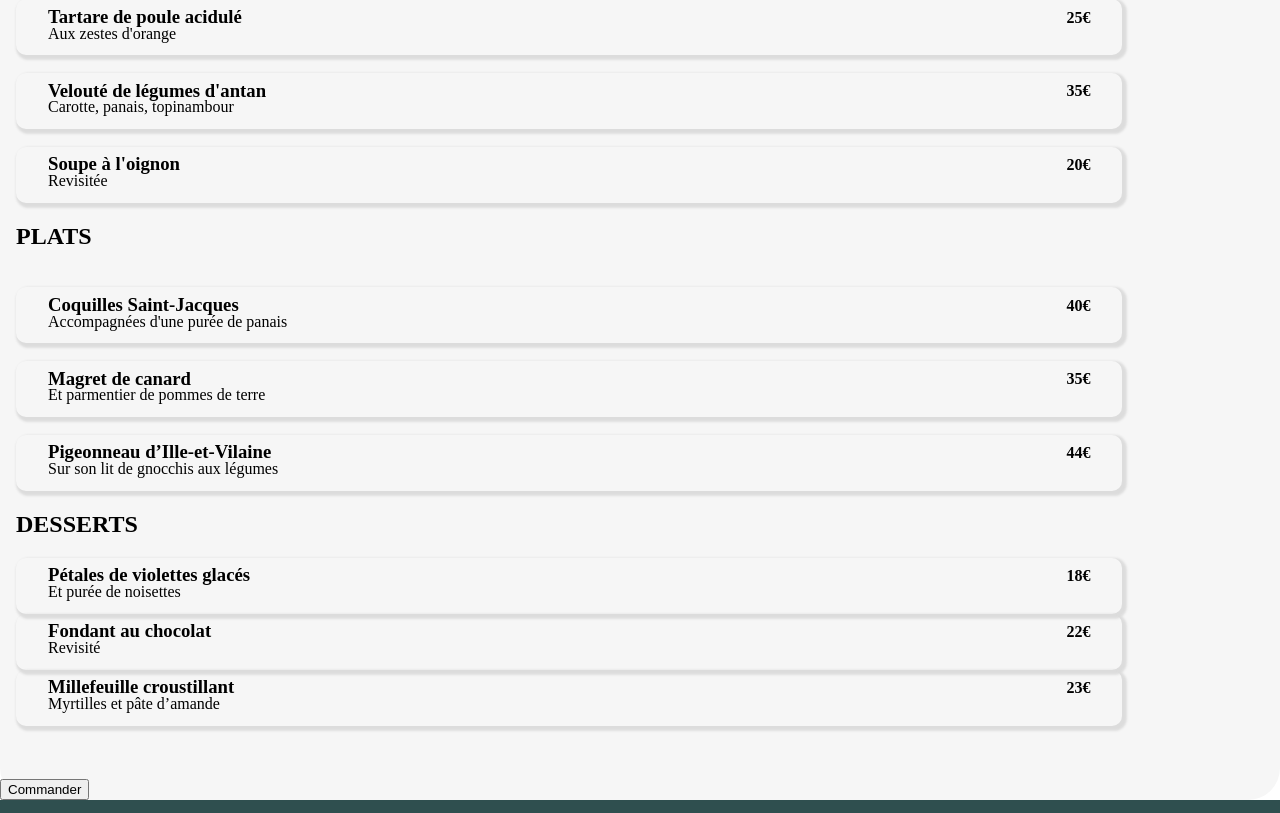
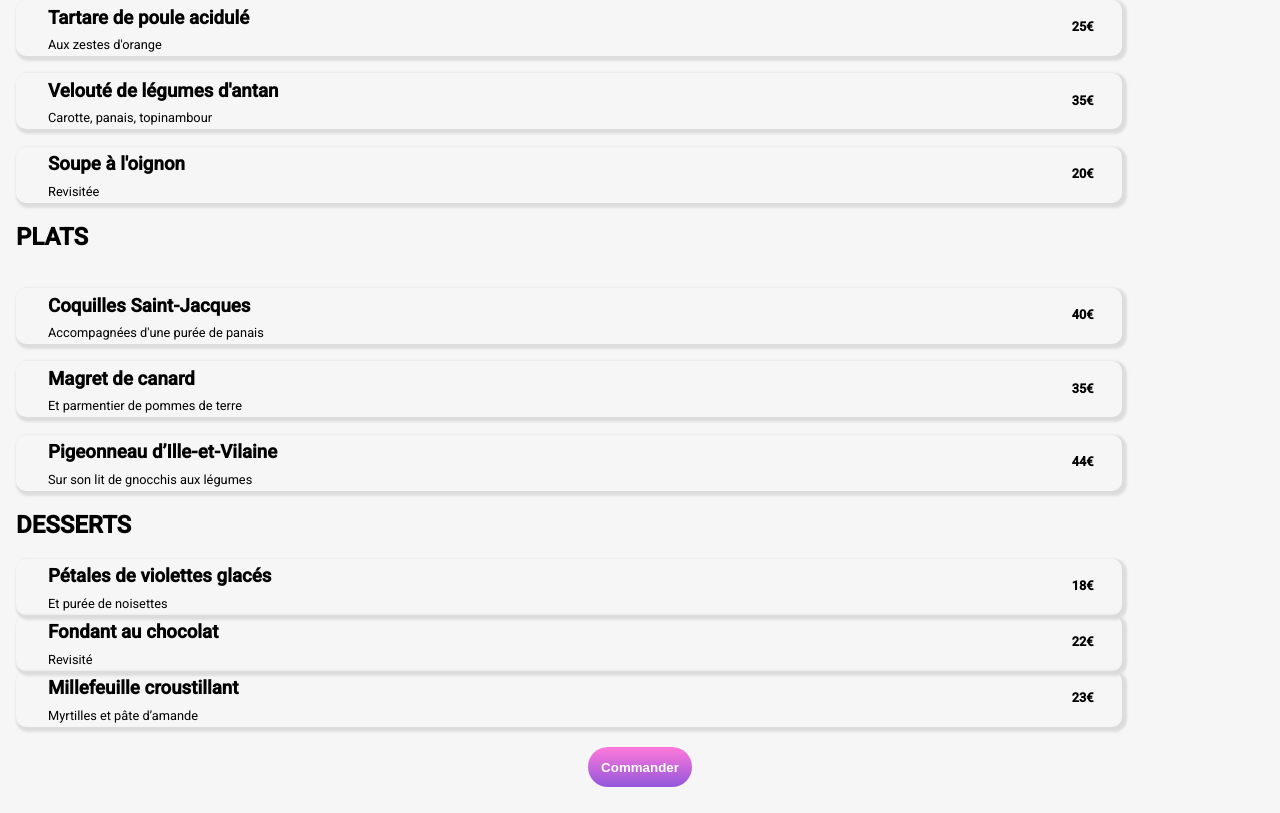
Before and after one commit to ACJF00/MUZIOTTICharly_3_2702021, a website: page alafrancaise.html in a window 1280 px wide. Shown: the part 1138-1951 px from the top of the page. Drawn offline with Linux system fonts and the light colour scheme; a web font is replaced by a local one.

Commit message:
CSS Menu V2

```diff
--- a/alafrancaise.css
+++ b/alafrancaise.css
@@ -2,6 +2,11 @@
 @import url("https://fonts.googleapis.com/css2?family=Roboto:wght@100;300;400;500&family=Shrikhand&display=swap");
 body {
   margin: 0;
+  font-family: "Roboto", sans-serif, font-awesome;
+}
+
+h1 {
+  font-family: "Shrikhand", sans-serif, font-awesome;
 }
 
 header {
@@ -23,7 +28,7 @@ img {
   position: relative;
   width: 100%;
   margin-top: -3em;
-  border-radius: 2em;
+  border-radius: 2em 2em 0em 0em;
   padding-top: 1em;
 }
 .details_menu h1 {
@@ -37,7 +42,6 @@ img {
   justify-content: space-between;
 }
 .details_menu .menu__card {
-  /* border: solid 1px; */
   border-radius: 10px 10px 10px 10px;
   width: 10;
   width: 85%;
@@ -57,10 +61,32 @@ img {
 }
 .details_menu .menu__card p {
   align-self: center;
-  margin-top: -0.2em;
+  margin-top: 0.8em;
+  font-size: 0.8em;
 }
 .details_menu .menu__card .plat_prix {
   padding-right: 1em;
+}
+
+.command_button {
+  width: 100%;
+  display: flex;
+  justify-content: center;
+  padding: dding-b;
+  padding-bottom: 4em;
+  margin-top: -2em;
+}
+.command_button #commander {
+  height: 3em;
+  display: flex;
+  align-items: center;
+  padding: 0;
+  border-radius: 100px;
+  background-image: linear-gradient(#FF79DA, #9356DC);
+  color: white;
+  padding: 1em;
+  border: none;
+  font-weight: 600;
 }
 
 footer {
```
